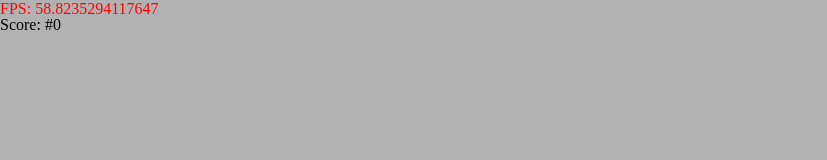
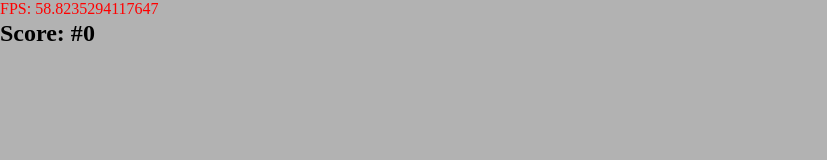
Before and after one commit to wattersnathen/FlappyBirdClone, a website with bundled scripts: page index.html in a window 1280 px wide. Shown: the top 160 px of the page, without its empty margins (0-827 px from the left). Built offline with nearby package versions, Linux system fonts and the light colour scheme.

Commit message:
update score markup

```diff
--- a/index.html
+++ b/index.html
@@ -11,7 +11,7 @@
 
         <canvas id="canvas"></canvas>
         <div id="scoreboard">
-            <p>Score: #<span id="score">0</span></p>
+            <h2>Score: #<span id="score">0</span></h2>
         </div>
         <div style="position: absolute; top: 0; left: 0; color: red; z-index=999;" id="fps">
             <script>
```
